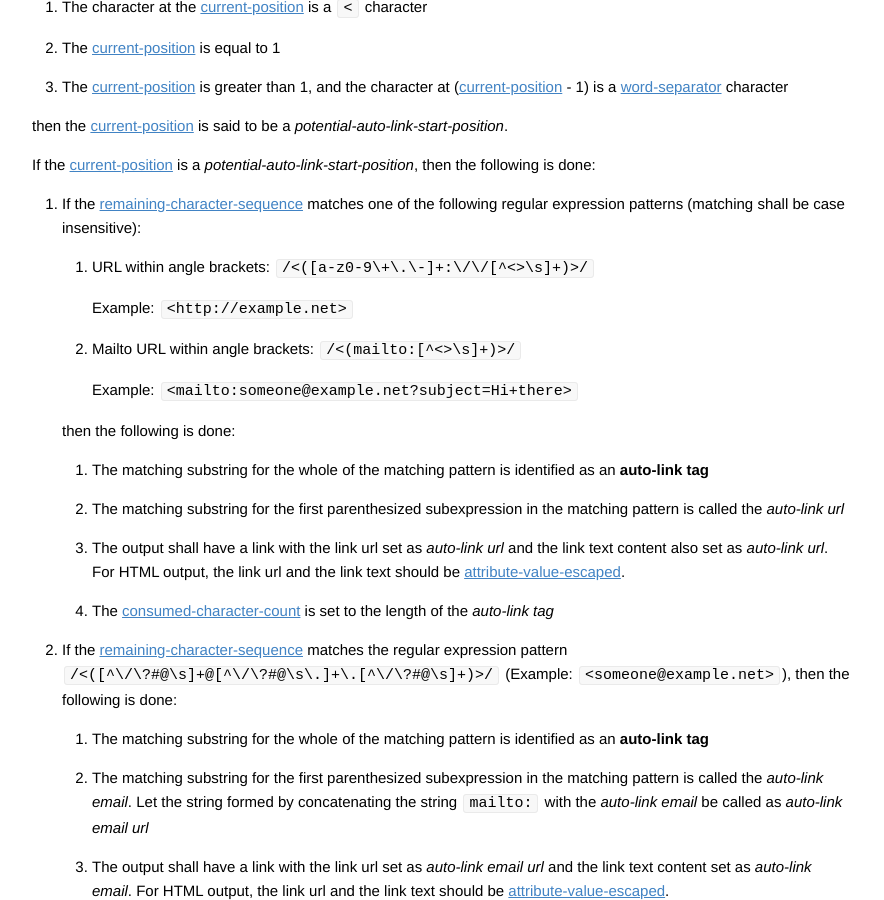
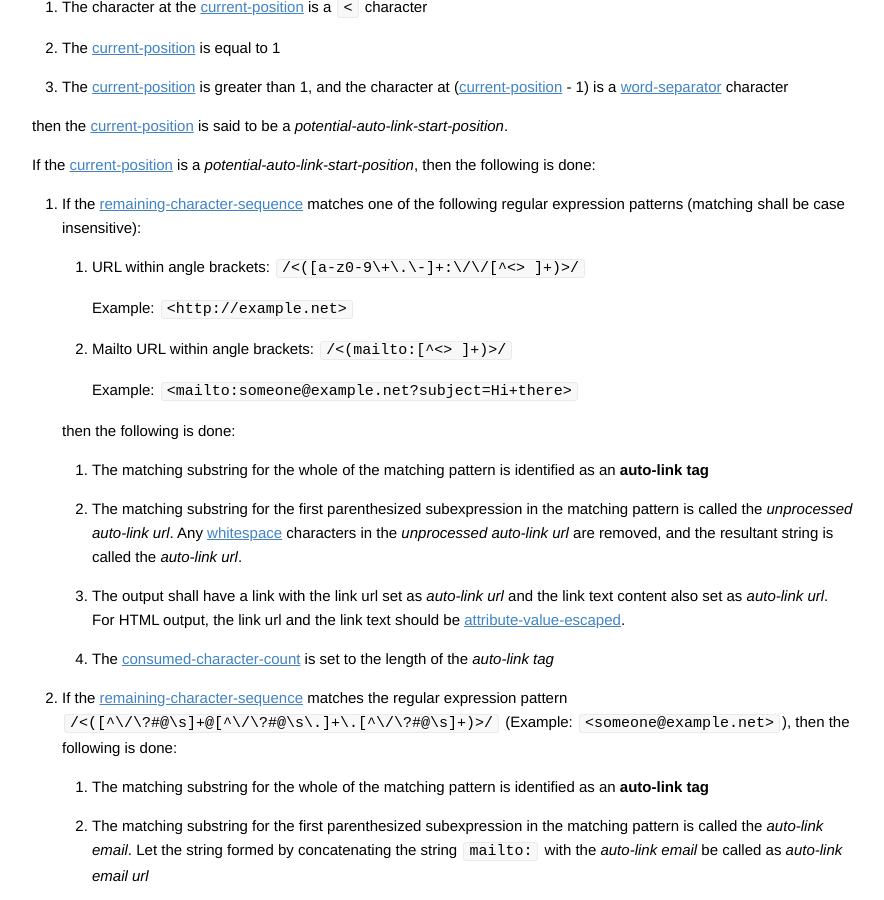
Before and after one commit to vfmd/vfmd-spec, a Jekyll site: the page built from specification.md, in a window 1280 px wide and 900 px high, scrolled down 42507 px. Shown: the whole window, without its empty margins (197-1081 px from the left). Built offline with Jekyll 4.4.1, drawn with Linux system fonts in a browser that asks for light colours; Markdown is read by kramdown in place of the engine named in the settings.

Commit message:
Allow auto-link URLs like <this> to span across multiple lines

```diff
--- a/specification.md
+++ b/specification.md
@@ -2899,12 +2899,12 @@ then the following is done:
     regular expression patterns (matching shall be case insensitive):
 
      1. URL within angle brackets:
-        `/<([a-z0-9\+\.\-]+:\/\/[^<>\s]+)>/`
+        `/<([a-z0-9\+\.\-]+:\/\/[^<> ]+)>/`
 
         Example: `<http://example.net>`
 
      2. Mailto URL within angle brackets:
-        `/<(mailto:[^<>\s]+)>/`
+        `/<(mailto:[^<> ]+)>/`
 
         Example: `<mailto:someone@example.net?subject=Hi+there>`
 
@@ -2916,8 +2916,11 @@ then the following is done:
 
      1. The matching substring for the whole of the matching pattern is
         identified as an **auto-link tag**
-     2. The matching substring for the first parenthesized subexpression in
-        the matching pattern is called the _auto-link url_
+     2. The matching substring for the first parenthesized subexpression
+        in the matching pattern is called the _unprocessed auto-link
+        url_.  Any [whitespace] characters in the _unprocessed auto-link
+        url_ are removed, and the resultant string is called the
+        _auto-link url_.
      3. The output shall have a link with the link url set as _auto-link
         url_ and the link text content also set as _auto-link url_.
         For HTML output, the link url and the link text should be
```
Also changed, not shown: userguide.md (+9 -0 lines).
